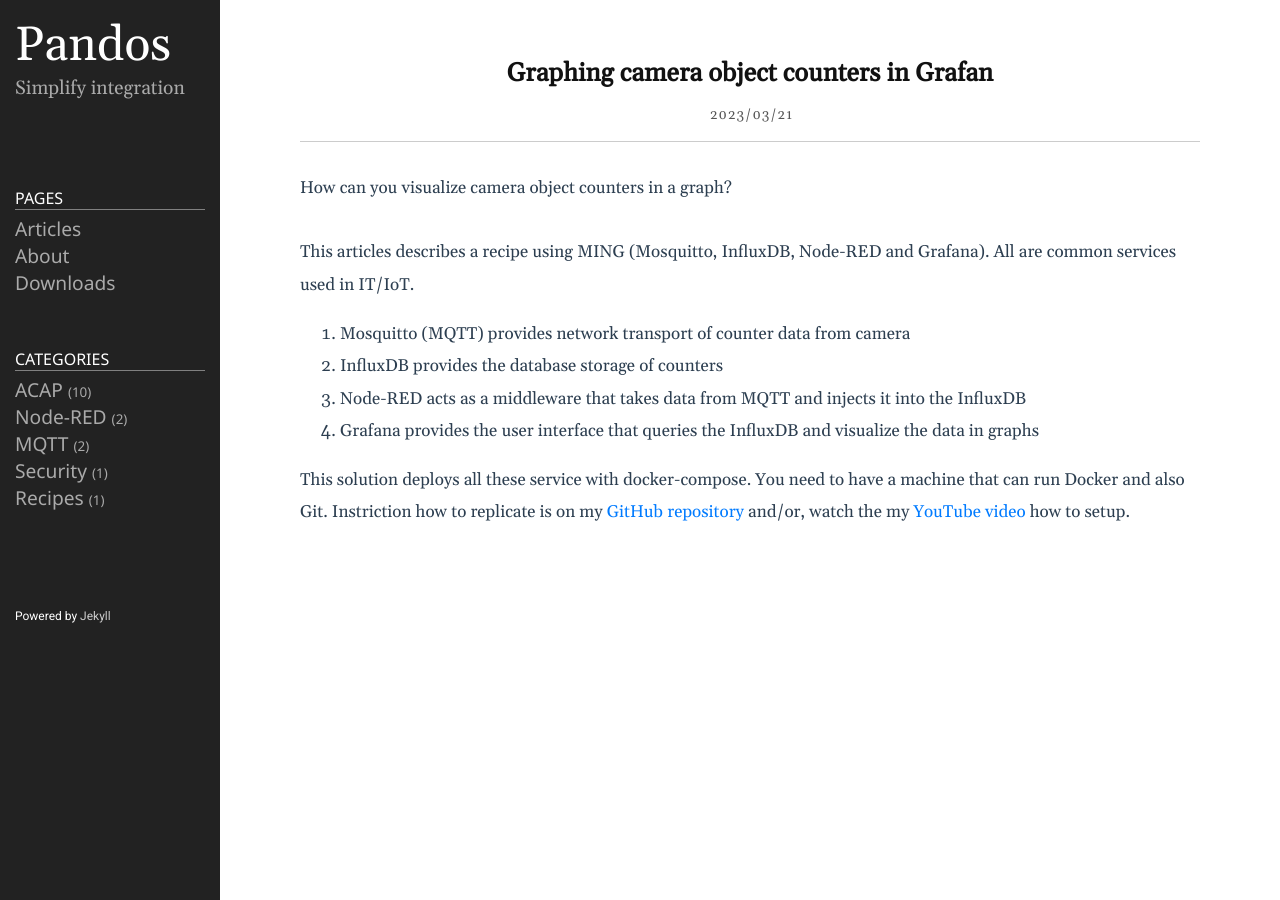
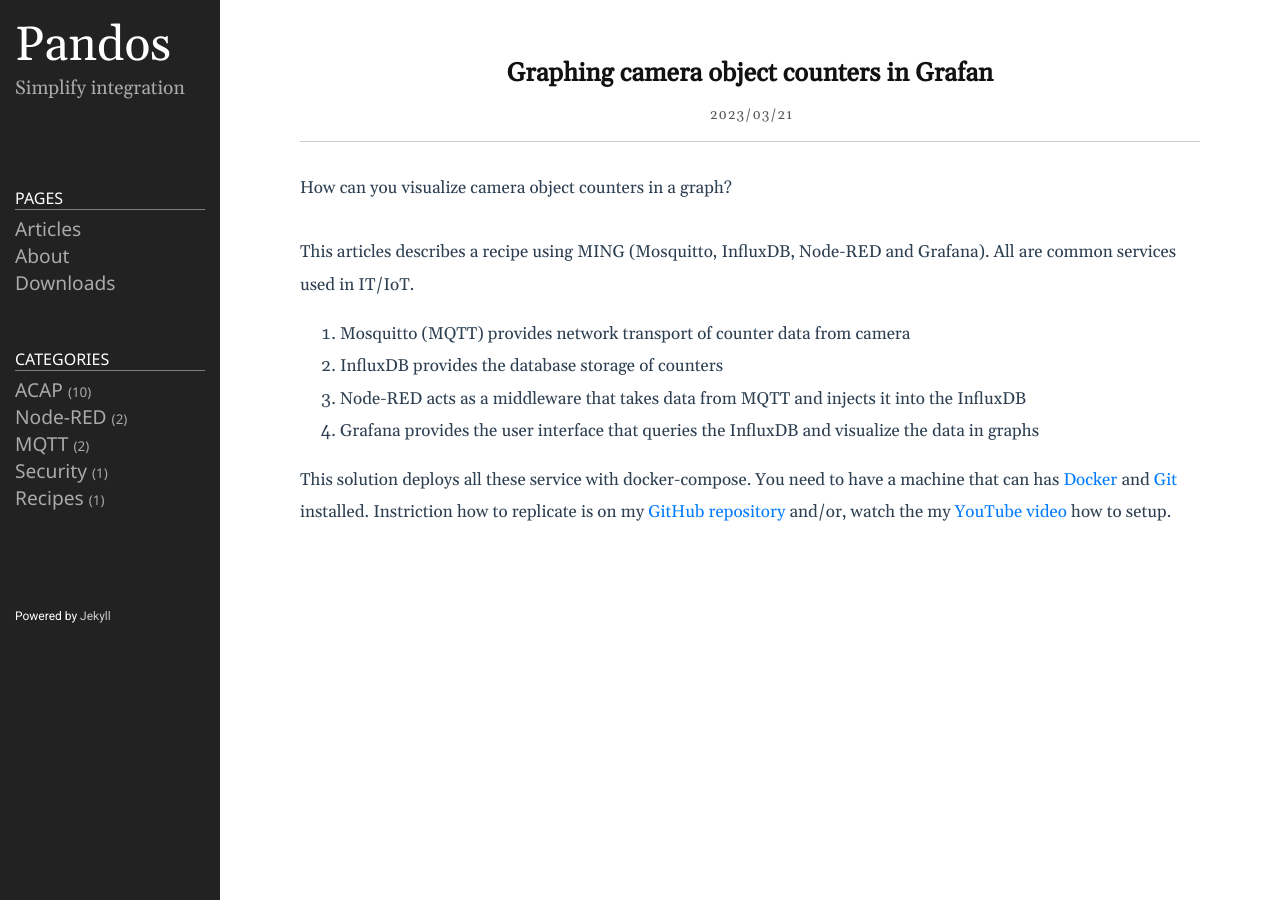
Before and after one commit to pandosme/pandosme.github.io, a Jekyll site: the page built from docs/_posts/2023-03-22-grafana.md, in a window 1280 px wide. Built offline with Jekyll 4.4.1, drawn with Linux system fonts in a browser that asks for light colours.

Commit message:
Added Object Counter Grafana

```diff
--- a/docs/_posts/2023-03-22-grafana.md
+++ b/docs/_posts/2023-03-22-grafana.md
@@ -14,4 +14,4 @@ This articles describes a recipe using MING (Mosquitto, InfluxDB, Node-RED and G
 3. Node-RED acts as a middleware that takes data from MQTT and injects it into the InfluxDB
 4. Grafana provides the user interface that queries the InfluxDB and visualize the data in graphs
 
-This solution deploys all these service with docker-compose.  You need to have a machine that can run Docker and also Git.  Instriction how to replicate is on my [GitHub repository](https://github.com/pandosme/ming-object-counter-graph) and/or, watch the my [YouTube video](https://youtu.be/ihiN423nle4) how to setup.
+This solution deploys all these service with docker-compose.  You need to have a machine that can has [Docker](https://docs.docker.com/engine/install/ubuntu/) and [Git](https://git-scm.com/download/linux) installed.  Instriction how to replicate is on my [GitHub repository](https://github.com/pandosme/ming-object-counter-graph) and/or, watch the my [YouTube video](https://youtu.be/ihiN423nle4) how to setup.
```
